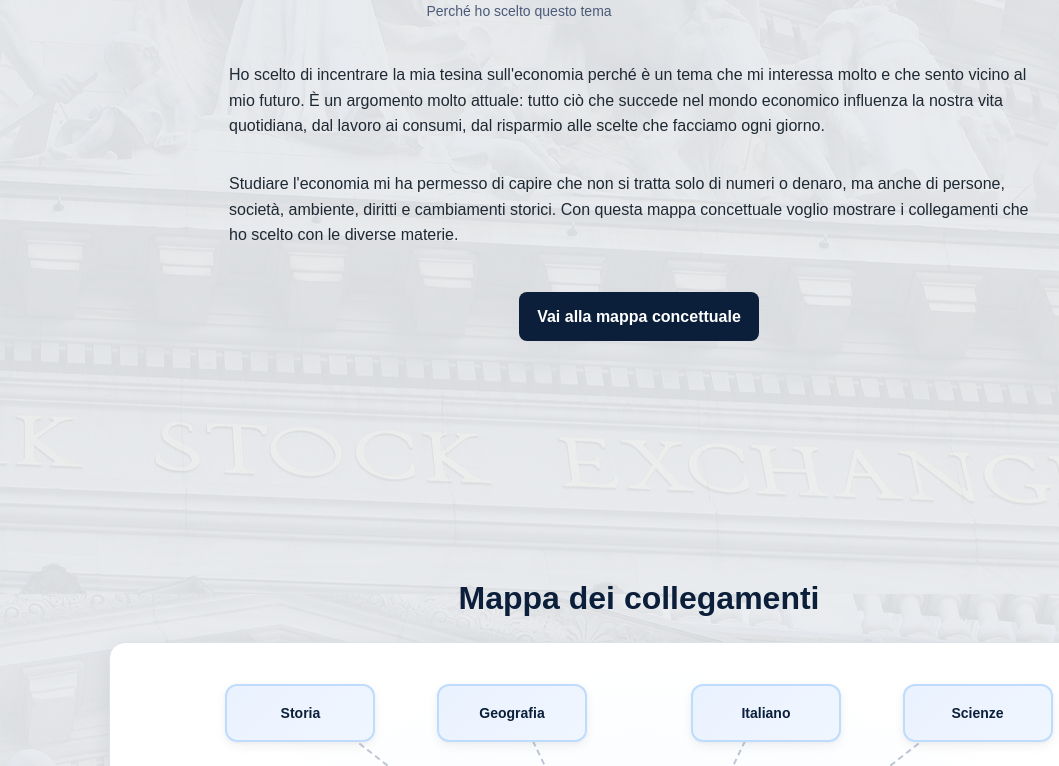
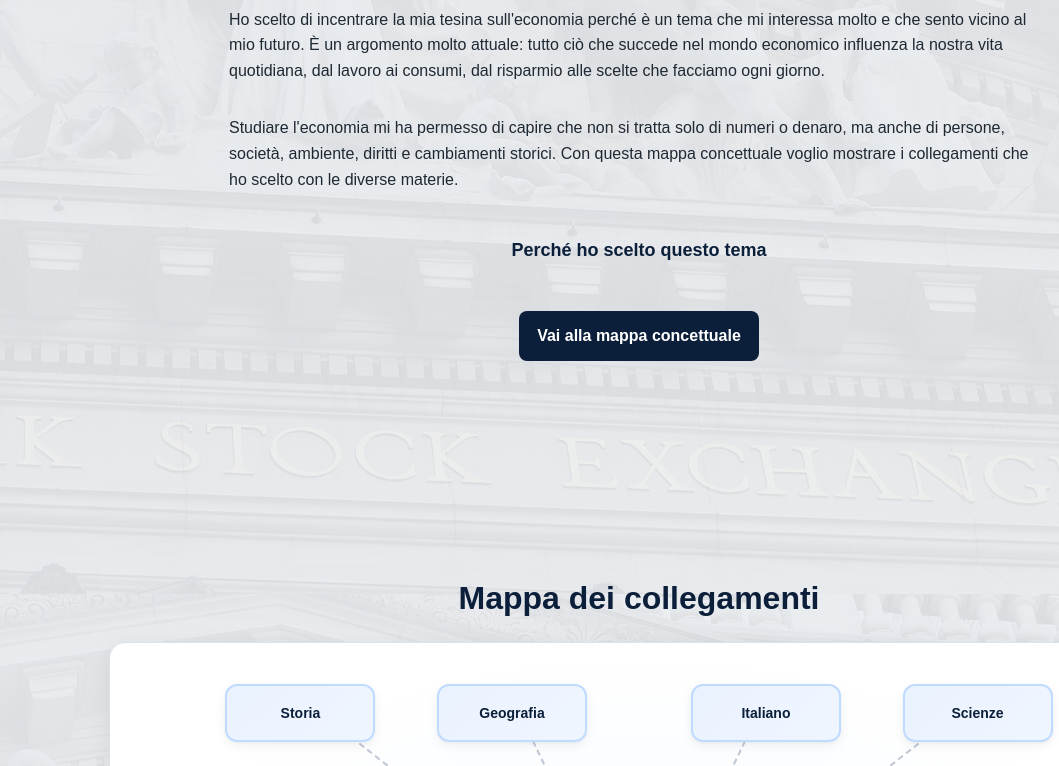
Before and after one commit to vannimarfella/Tesina, a plain HTML site: page index.html in a window 1280 px wide. Shown: the part 259-1025 px from the top of the page, without its empty margins (1-1060 px from the left). Drawn offline with Linux system fonts and the light colour scheme.

Commit message:
Sottotitolo spostato sotto testo, bold e più grande

```diff
--- a/index.html
+++ b/index.html
@@ -409,7 +409,6 @@
   <main>
     <section id="introduzione" class="sezione">
       <h2>Introduzione</h2>
-      <p style="text-align:center;font-size:14px;color:#4a5a78;margin:-10px 0 24px">Perché ho scelto questo tema</p>
       <p>
         Ho scelto di incentrare la mia tesina sull'economia perché è un tema che
         mi interessa molto e che sento vicino al mio futuro. È un argomento molto
@@ -423,6 +422,7 @@
         cambiamenti storici. Con questa mappa concettuale voglio mostrare i
         collegamenti che ho scelto con le diverse materie.
       </p>
+      <p style="text-align:center;font-size:18px;font-weight:bold;color:#0b1f3a;margin-top:28px">Perché ho scelto questo tema</p>
       <div class="azioni-sezione">
         <a class="bottone-sezione" href="#mappa">Vai alla mappa concettuale</a>
       </div>
```
